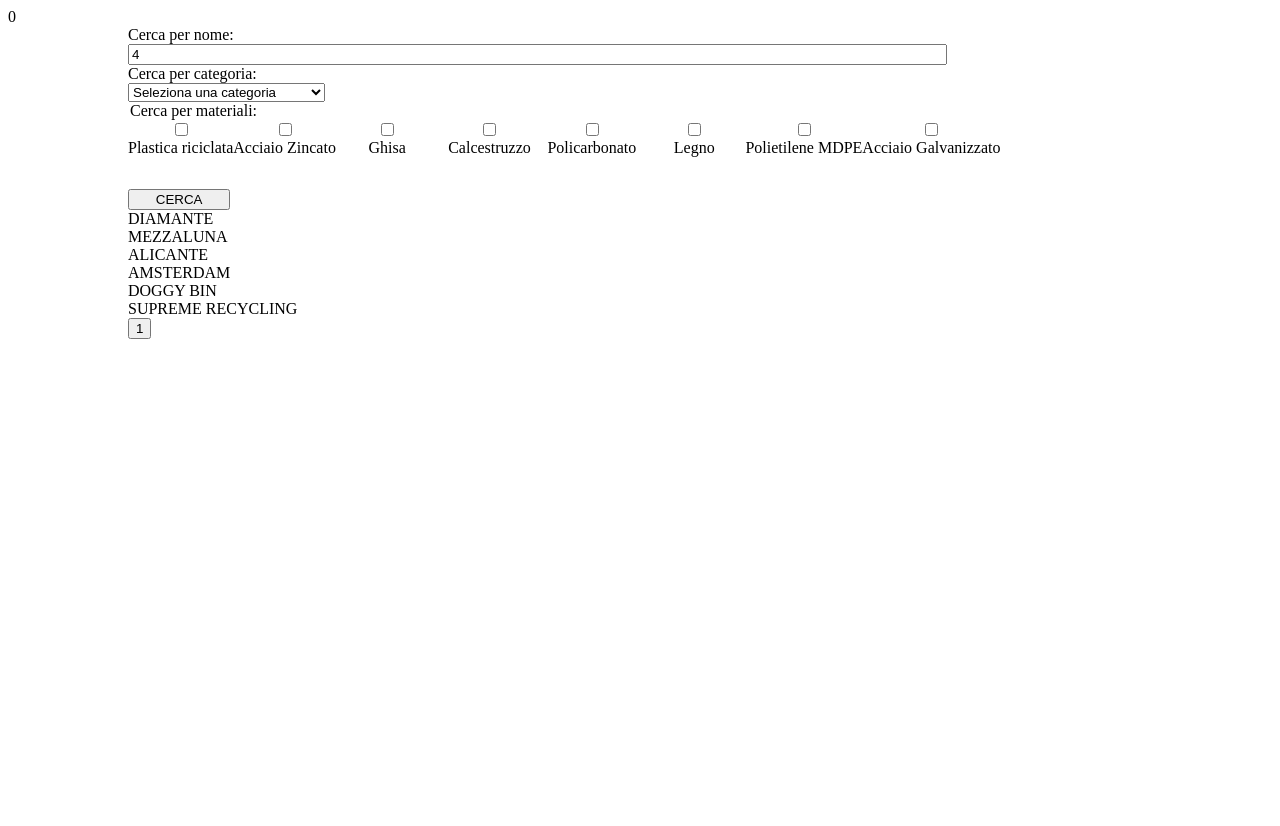
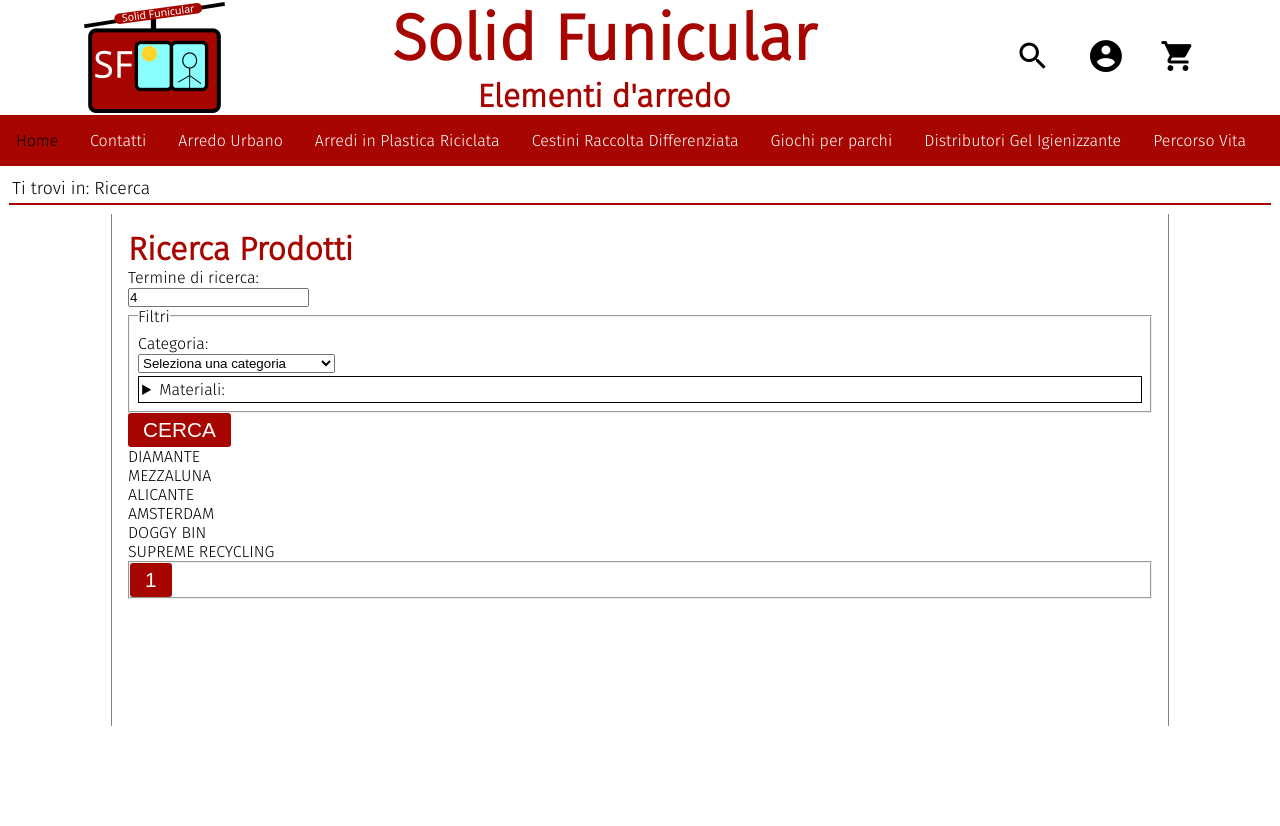
Before and after one commit to nicologreggio/solid-funicular, a PHP site: page /search.php?searchbar=4 in a window 1280 px wide. After the commit the page ends 726 px from the top, so only its background shows below. Run offline with PHP 8.4, Linux system fonts and the light colour scheme; data comes from the database, SQL or seed files in the repository; data that the repository does not hold is empty.

Commit message:
added missing part to search, fixed behaviour, styling it

```diff
--- a/src/search.php
+++ b/src/search.php
@@ -8,7 +8,7 @@
 function fillSearchbar($page)
 {
     $searchbarStr = "
-        <label for='searchbar'>Cerca per nome:</label><br />
+        <label for='searchbar'>Termine di ricerca:</label><br />
         <input id='searchbar' name='searchbar' value='{$_SESSION['search']['name']}' />
     ";
 
@@ -20,7 +20,7 @@
 function fillCategories($page)
 {
     $categoriesStr = "
-        <label for='categories'>Cerca per categoria:</label><br />
+        <label for='categories'>Categoria:</label><br />
         <select id='categories' name='category'>
             <option value=''>Seleziona una categoria</option>
     ";
@@ -48,7 +48,8 @@
 
 function fillMaterials($page)
 {
-    $materialsStr = "<fieldset id='search-materials'><legend>Cerca per materiali:</legend>";
+    // $materialsStr = "<fieldset id='search-materials'><legend>Cerca per materiali:</legend>";
+    $materialsStr="";
 
     $materials = MaterialService::getAll();
 
@@ -56,7 +57,7 @@
 
     foreach($materials as $index => $material)
     {
-        $materialsStr .= "<span class='search-material'><input id='search-material-{$index}' type='checkbox' name='materials[]' value='{$material->getId()}' ";
+        $materialsStr .= "<p class='search-material'><input id='search-material-{$index}' type='checkbox' name='materials[]' value='{$material->getId()}' ";
 
         if($searchedMaterials)
         {
@@ -66,7 +67,7 @@
             }
         }
 
-        $materialsStr .= "/><label for='search-material-{$index}'>{$material->getName()}</label></span>";
+        $materialsStr .= "/><label for='search-material-{$index}'>{$material->getName()}</label></p>";
 
         if($index + 1 != count($materials))
         {
@@ -109,7 +110,7 @@
 {
     $limit = 15;
     $count = ProductService::getProductsListCount($_SESSION['search']);
-    echo $count;
+    // echo $count;
 
     $paginationStr = "
         <fieldset id='pagination'>
@@ -147,4 +148,8 @@
     'page' => ($_GET['page']) ? (int) ($_GET['page']) : 1
 ];
 
-echo fillPage(file_get_contents("./search/search.html"));
+$page=file_get_contents("./search/search.html");
+$page=fetchAndFillCategories($page);
+$page=fillPage($page);
+
+echo $page;
--- a/src/search/search.html
+++ b/src/search/search.html
@@ -1,17 +1,88 @@
-<!DOCTYPE HTML PUBLIC "-//W3C//DTD XHTML 1.0 Strict//EN" "http://www.w3.org/TR/xhtml1-strict.dtd">
+<!DOCTYPE html PUBLIC "-//W3C//DTD XHTML 1.0 Strict//EN" "http://www.w3.org/TR/xhtml1/DTD/xhtml1-strict.dtd">
 <html xmlns="http://www.w3.org/1999/xhtml" xml:lang="it" lang="it">
+
 <head>
-		<meta charset="UTF-8">
-        <link rel="shortcut icon" type="image/x-icon" href="/images/favicon.ico" />
-        <link rel="stylesheet" href="./search/search.css" />
+    <meta http-equiv="Content-Type" content="text/html; charset=utf-8" />
+    <meta name="viewport" content="width=device-width, initial-scale=1.0">
+
+    <title xml:lang="en">Home | Solid Funicular</title>
+    <meta name="title" content="Unipd Tecweb | Solid Funicular elementi d'arredo" />
+    <meta name="description" content="Sito per il progetto del corso di tecweb unipd che fornisce un catalogo di elementi d'arredo per i quali è possibile richiedere un preventivo" />
+
+    <!-- TODO -->
+    <meta name="keywords" />
+
+    <meta name="author" content="Nicolo Greggio" />
+    <meta name="language" content="italian it" />
+    <link rel="stylesheet" href="style/style.css" />
+    <link rel="stylesheet" type="text/css" href="style/small.css" media="handheld, screen and (max-width: 640px), and only screen and (max-device-width: 640px)" />
+    <link rel="shortcut icon" type="image/x-icon" href="../images/favicon.ico" />
 </head>
+
 <body>
+    <header>
+        <img id="logo" src="../images/logo2.png" alt="Funiculare solida con persona a bordo" />
+        <div id="titles">
+            <h1 xml:lang="en">Solid Funicular</h1>
+            <h2>Elementi d'arredo</h2>
+        </div>
+        <!-- probabilmente non vanno bene per accesibilita', forse va aggiunto testo in a da nascondere poi -->
+        <div id="shortcuts">
+            <a href="./search.php"><img id="search" src="../images/icons/search.png" alt="Lente d'ingradimento per la ricerca" /></a>
+            <a href="./login.php"><img id="login" src="../images/icons/login.png" alt="Icona utente per login" /></a>
+            <a href="./cart.php"><img id=cart src="../images/icons/shopping_cart.png" alt="Carrello dei prodotti" /></a>
+        </div>
+
+        <nav class="menu desktop">
+            <ul>
+                <li xml:lang="en" id="currentLink">Home</li>
+                <li><a href="contacts.php">Contatti</a></li>
+                <!-- <li><a href="categories.php/1"><cat-1/></a></li>
+                <li><a href="categories.php/2"><cat-2/></a></li>
+                <li><a href="categories.php/3"><cat-3/></a></li>
+                <li><a href="categories.php/4"><cat-4/></a></li>
+                <li><a href="categories.php/5"><cat-5/></a></li> -->
+                <cat-0/>
+                <cat-1/>
+                <cat-2/>
+                <cat-3/>
+                <cat-4/>
+                <cat-5/>
+            </ul>
+        </nav>
+        <details class="menu mobile">
+            <summary>Menù</summary>
+            <nav>
+                <ul>
+                    <li xml:lang="en" id="currentLink">Home</li>
+                    <li><a href="contacts.php">Contatti</a></li>
+                    <cat-0/>
+                    <cat-1/>
+                    <cat-2/>
+                    <cat-3/>
+                    <cat-4/>
+                    <cat-5/>
+                </ul>
+            </nav>
+        </details>
+    </header>
+
+    <nav id="breadcrumbs">
+        <p>Ti trovi in: Ricerca</p>
+    </nav>
     <main>
+        <h2>Ricerca Prodotti</h2>
         <form id='search-form' action="./search.php" method="GET">
             <searchbar/>
             <br />
+            <fieldset id="filters">
+                <legend>Filtri</legend>
                 <categories/>
+                <details id="materials-wrapper">
+                    <summary>Materiali:</summary>
                     <materials/>
+                </details>
+            </fieldset>
             <button id='search-button' type="submit">CERCA</button>
             <br />
             <products-list/>
--- a/src/style/small.css
+++ b/src/style/small.css
@@ -2,7 +2,7 @@
     display: none;
 }
 
-#menu > summary{
+.menu > summary{
     color: white;
     text-align: center;
     font-size: 1.5em;
@@ -25,7 +25,7 @@
     margin: 0.1em 0 0.1em 0;
 }
 
-#menu li {
+.menu li {
     float:none;
 }
 
--- a/src/style/style.css
+++ b/src/style/style.css
@@ -190,23 +190,23 @@
     text-align: center;
 }
 
-#menu{
+.menu{
     width: 100%;
     background-color: #A70500;
 }
 
-#menu ul {
+.menu ul {
     margin: 0;
     padding: 0;
     overflow: hidden;
     list-style-type: none;
 }
 
-#menu li {
+.menu li {
     float: left;
 }
 
-#menu li a{
+.menu li a{
     display: block;
     color: white;
     text-align: center;
@@ -221,7 +221,7 @@
     padding: 16px;
 }
 
-#menu li a:hover {
+.menu li a:hover {
     background-color: #111111;
 }
 
@@ -391,6 +391,18 @@
 #form-wrapper{
     text-align: center;
     margin-top: 1em;
+}
+
+/* ========== SEARCH ========== */
+/* .search */
+#filters{
+    padding: 0.5em;
+}
+
+#materials-wrapper{
+    border: 1px solid black;
+    margin-top: 0.2em;
+    padding: 0.2em;
 }
 
 /* ========= MEDIA ========= */
```
Lines whose indentation alone changed are shown as unchanged.
